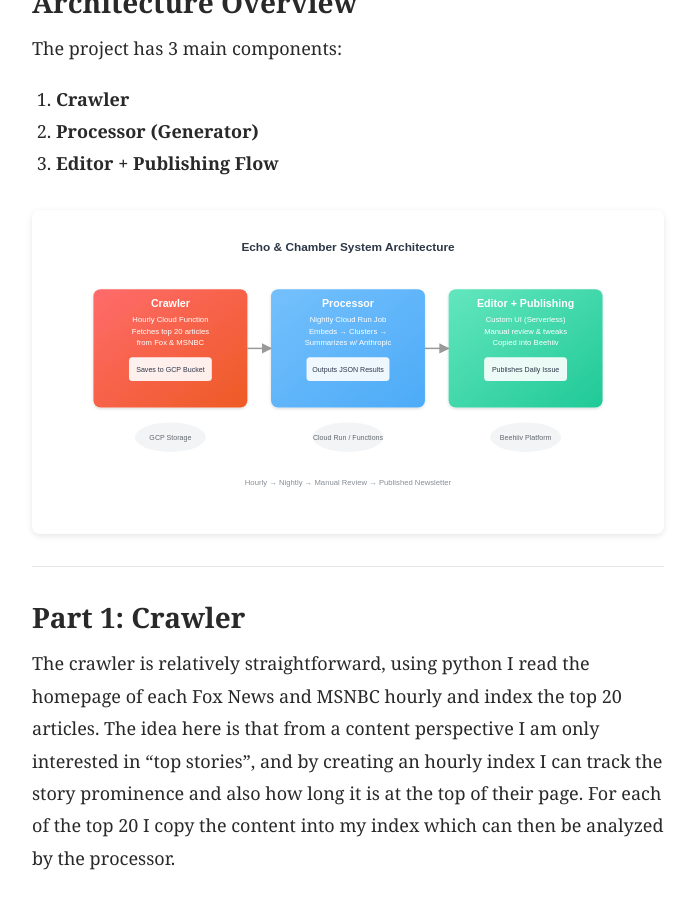
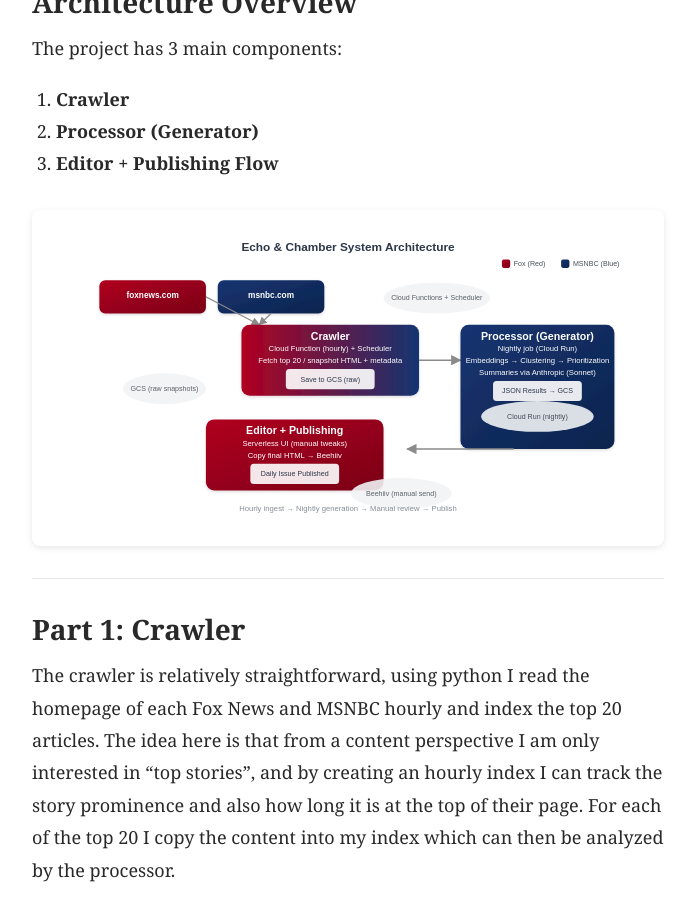
Before and after one commit to michael-koscak/michael-koscak.github.io, a Jekyll site: the page built from _posts/2024-11-02-first-post.md, in a window 1280 px wide and 900 px high, scrolled down 2869 px. Shown: the whole window, without its empty margins (292-987 px from the left). Built offline with Jekyll 4.4.1, drawn with Linux system fonts in a browser that asks for light colours.

Commit message:
changed colors

```diff
--- a/_posts/2024-11-02-first-post.md
+++ b/_posts/2024-11-02-first-post.md
@@ -60,80 +60,153 @@
 3. **Editor + Publishing Flow**
 
 <div style="margin: 30px 0; padding: 20px; background: white; border-radius: 8px; box-shadow: 0 2px 6px rgba(0,0,0,0.1);">
-<svg viewBox="0 0 1000 480" width="100%" height="auto" style="max-width: 900px; display:block; margin:0 auto;">
+<svg viewBox="0 0 1000 500" width="100%" height="auto" style="max-width: 900px; display:block; margin:0 auto;">
 <defs>
-<linearGradient id="crawlerGrad" x1="0%" y1="0%" x2="100%" y2="100%">
-<stop offset="0%" style="stop-color:#ff6b6b;stop-opacity:1" />
-<stop offset="100%" style="stop-color:#ee5a24;stop-opacity:1" />
-</linearGradient>
-<linearGradient id="processorGrad" x1="0%" y1="0%" x2="100%" y2="100%">
-<stop offset="0%" style="stop-color:#74c0fc;stop-opacity:1" />
-<stop offset="100%" style="stop-color:#4dabf7;stop-opacity:1" />
-</linearGradient>
-<linearGradient id="editorGrad" x1="0%" y1="0%" x2="100%" y2="100%">
-<stop offset="0%" style="stop-color:#63e6be;stop-opacity:1" />
-<stop offset="100%" style="stop-color:#20c997;stop-opacity:1" />
-</linearGradient>
-<filter id="dropShadow">
-<feDropShadow dx="0" dy="2" stdDeviation="3" flood-opacity="0.15"/>
-</filter>
-<marker id="arrow" viewBox="0 0 10 10" refX="9" refY="5" markerWidth="7" markerHeight="7" orient="auto">
-<path d="M 0 0 L 10 5 L 0 10 z" fill="#999" />
-</marker>
+  <!-- Echo & Chamber brand colors -->
+  <!-- Fox red -->
+  <linearGradient id="foxRedGrad" x1="0%" y1="0%" x2="100%" y2="100%">
+    <stop offset="0%" style="stop-color:#B00020;stop-opacity:1" />
+    <stop offset="100%" style="stop-color:#7a0016;stop-opacity:1" />
+  </linearGradient>
+  <!-- MSNBC blue -->
+  <linearGradient id="msnbcBlueGrad" x1="0%" y1="0%" x2="100%" y2="100%">
+    <stop offset="0%" style="stop-color:#153471;stop-opacity:1" />
+    <stop offset="100%" style="stop-color:#0e244d;stop-opacity:1" />
+  </linearGradient>
+  <!-- Mixed red→blue for “handoff” feel -->
+  <linearGradient id="mixGrad" x1="0%" y1="0%" x2="100%" y2="0%">
+    <stop offset="0%" style="stop-color:#B00020;stop-opacity:1" />
+    <stop offset="100%" style="stop-color:#153471;stop-opacity:1" />
+  </linearGradient>
+
+  <filter id="dropShadow">
+    <feDropShadow dx="0" dy="2" stdDeviation="3" flood-opacity="0.15"/>
+  </filter>
+  <marker id="arrow" viewBox="0 0 10 10" refX="9" refY="5" markerWidth="7" markerHeight="7" orient="auto">
+    <path d="M 0 0 L 10 5 L 0 10 z" fill="#8a8a8a" />
+  </marker>
 </defs>
 
 <!-- Title -->
-<text x="500" y="35" font-family="Arial, sans-serif" font-size="20" font-weight="bold" fill="#2d3748" text-anchor="middle">Echo & Chamber System Architecture</text>
+<text x="500" y="36" font-family="Arial, sans-serif" font-size="20" font-weight="bold" fill="#2d3748" text-anchor="middle">
+  Echo & Chamber System Architecture
+</text>
+
+<!-- Legend (Fox / MSNBC) -->
+<g>
+  <rect x="760" y="50" width="14" height="14" rx="3" fill="url(#foxRedGrad)"></rect>
+  <text x="780" y="61" font-family="Arial, sans-serif" font-size="12" fill="#495057">Fox (Red)</text>
+  <rect x="860" y="50" width="14" height="14" rx="3" fill="url(#msnbcBlueGrad)"></rect>
+  <text x="880" y="61" font-family="Arial, sans-serif" font-size="12" fill="#495057">MSNBC (Blue)</text>
+</g>
+
+<!-- Sources row: Fox / MSNBC -->
+<g filter="url(#dropShadow)">
+  <rect x="80" y="85" width="180" height="56" rx="10" fill="url(#foxRedGrad)"></rect>
+  <text x="170" y="115" text-anchor="middle" font-family="Arial, sans-serif" font-size="14" fill="white" font-weight="bold">
+    foxnews.com
+  </text>
+
+  <rect x="280" y="85" width="180" height="56" rx="10" fill="url(#msnbcBlueGrad)"></rect>
+  <text x="370" y="115" text-anchor="middle" font-family="Arial, sans-serif" font-size="14" fill="white" font-weight="bold">
+    msnbc.com
+  </text>
+</g>
+
+<!-- Connector to Crawler -->
+<line x1="260" y1="113" x2="350" y2="160" stroke="#8a8a8a" stroke-width="2" marker-end="url(#arrow)" />
+<line x1="370" y1="141" x2="350" y2="160" stroke="#8a8a8a" stroke-width="2" marker-end="url(#arrow)" />
 
 <!-- Crawler -->
 <g filter="url(#dropShadow)">
-<rect x="70" y="100" width="260" height="200" rx="12" fill="url(#crawlerGrad)" />
-<text x="200" y="130" text-anchor="middle" font-family="Arial, sans-serif" font-size="18" fill="white" font-weight="bold">Crawler</text>
-<text x="200" y="155" text-anchor="middle" font-family="Arial, sans-serif" font-size="13" fill="white">Hourly Cloud Function</text>
-<text x="200" y="175" text-anchor="middle" font-family="Arial, sans-serif" font-size="13" fill="white">Fetches top 20 articles</text>
-<text x="200" y="195" text-anchor="middle" font-family="Arial, sans-serif" font-size="13" fill="white">from Fox & MSNBC</text>
-<rect x="130" y="215" width="140" height="40" rx="6" fill="white" opacity="0.9" />
-<text x="200" y="240" text-anchor="middle" font-family="Arial, sans-serif" font-size="12" fill="#2d3748">Saves to GCP Bucket</text>
+  <rect x="320" y="160" width="300" height="120" rx="14" fill="url(#mixGrad)"></rect>
+  <text x="470" y="185" text-anchor="middle" font-family="Arial, sans-serif" font-size="18" fill="white" font-weight="bold">
+    Crawler
+  </text>
+  <text x="470" y="205" text-anchor="middle" font-family="Arial, sans-serif" font-size="13" fill="white">
+    Cloud Function (hourly) + Scheduler
+  </text>
+  <text x="470" y="225" text-anchor="middle" font-family="Arial, sans-serif" font-size="13" fill="white">
+    Fetch top 20 / snapshot HTML + metadata
+  </text>
+  <rect x="395" y="235" width="150" height="34" rx="6" fill="white" opacity="0.9"></rect>
+  <text x="470" y="256" text-anchor="middle" font-family="Arial, sans-serif" font-size="12" fill="#2d3748">
+    Save to GCS (raw)
+  </text>
 </g>
+
+<!-- Arrow to Processor -->
+<line x1="620" y1="220" x2="690" y2="220" stroke="#8a8a8a" stroke-width="2.5" marker-end="url(#arrow)" />
 
 <!-- Processor -->
 <g filter="url(#dropShadow)">
-<rect x="370" y="100" width="260" height="200" rx="12" fill="url(#processorGrad)" />
-<text x="500" y="130" text-anchor="middle" font-family="Arial, sans-serif" font-size="18" fill="white" font-weight="bold">Processor</text>
-<text x="500" y="155" text-anchor="middle" font-family="Arial, sans-serif" font-size="13" fill="white">Nightly Cloud Run Job</text>
-<text x="500" y="175" text-anchor="middle" font-family="Arial, sans-serif" font-size="13" fill="white">Embeds → Clusters →</text>
-<text x="500" y="195" text-anchor="middle" font-family="Arial, sans-serif" font-size="13" fill="white">Summarizes w/ Anthropic</text>
-<rect x="430" y="215" width="140" height="40" rx="6" fill="white" opacity="0.9" />
-<text x="500" y="240" text-anchor="middle" font-family="Arial, sans-serif" font-size="12" fill="#2d3748">Outputs JSON Results</text>
+  <rect x="690" y="160" width="260" height="210" rx="14" fill="url(#msnbcBlueGrad)"></rect>
+  <text x="820" y="185" text-anchor="middle" font-family="Arial, sans-serif" font-size="18" fill="white" font-weight="bold">
+    Processor (Generator)
+  </text>
+  <text x="820" y="205" text-anchor="middle" font-family="Arial, sans-serif" font-size="13" fill="white">
+    Nightly job (Cloud Run)
+  </text>
+  <text x="820" y="225" text-anchor="middle" font-family="Arial, sans-serif" font-size="13" fill="white">
+    Embeddings → Clustering → Prioritization
+  </text>
+  <text x="820" y="245" text-anchor="middle" font-family="Arial, sans-serif" font-size="13" fill="white">
+    Summaries via Anthropic (Sonnet)
+  </text>
+  <rect x="745" y="255" width="150" height="34" rx="6" fill="white" opacity="0.9"></rect>
+  <text x="820" y="276" text-anchor="middle" font-family="Arial, sans-serif" font-size="12" fill="#2d3748">
+    JSON Results → GCS
+  </text>
 </g>
 
-<!-- Editor -->
+<!-- Arrow to Editor (down-left for nice flow) -->
+<line x1="780" y1="370" x2="600" y2="370" stroke="#8a8a8a" stroke-width="2.5" marker-end="url(#arrow)" />
+
+<!-- Editor + Publishing -->
 <g filter="url(#dropShadow)">
-<rect x="670" y="100" width="260" height="200" rx="12" fill="url(#editorGrad)" />
-<text x="800" y="130" text-anchor="middle" font-family="Arial, sans-serif" font-size="18" fill="white" font-weight="bold">Editor + Publishing</text>
-<text x="800" y="155" text-anchor="middle" font-family="Arial, sans-serif" font-size="13" fill="white">Custom UI (Serverless)</text>
-<text x="800" y="175" text-anchor="middle" font-family="Arial, sans-serif" font-size="13" fill="white">Manual review & tweaks</text>
-<text x="800" y="195" text-anchor="middle" font-family="Arial, sans-serif" font-size="13" fill="white">Copied into Beehiiv</text>
-<rect x="730" y="215" width="140" height="40" rx="6" fill="white" opacity="0.9" />
-<text x="800" y="240" text-anchor="middle" font-family="Arial, sans-serif" font-size="12" fill="#2d3748">Publishes Daily Issue</text>
+  <rect x="260" y="320" width="300" height="120" rx="14" fill="url(#foxRedGrad)"></rect>
+  <text x="410" y="345" text-anchor="middle" font-family="Arial, sans-serif" font-size="18" fill="white" font-weight="bold">
+    Editor + Publishing
+  </text>
+  <text x="410" y="365" text-anchor="middle" font-family="Arial, sans-serif" font-size="13" fill="white">
+    Serverless UI (manual tweaks)
+  </text>
+  <text x="410" y="385" text-anchor="middle" font-family="Arial, sans-serif" font-size="13" fill="white">
+    Copy final HTML → Beehiiv
+  </text>
+  <rect x="335" y="395" width="150" height="34" rx="6" fill="white" opacity="0.9"></rect>
+  <text x="410" y="416" text-anchor="middle" font-family="Arial, sans-serif" font-size="12" fill="#2d3748">
+    Daily Issue Published
+  </text>
 </g>
 
-<!-- Data Flow Arrows -->
-<line x1="330" y1="200" x2="370" y2="200" stroke="#999" stroke-width="2.5" marker-end="url(#arrow)" />
-<line x1="630" y1="200" x2="670" y2="200" stroke="#999" stroke-width="2.5" marker-end="url(#arrow)" />
+<!-- Cloud/service footers -->
+<g opacity="0.9">
+  <ellipse cx="190" cy="268" rx="70" ry="26" fill="#f1f3f5" />
+  <text x="190" y="272" text-anchor="middle" font-family="Arial, sans-serif" font-size="12" fill="#495057">
+    GCS (raw snapshots)
+  </text>
 
-<!-- Cloud elements -->
-<g opacity="0.85">
-<ellipse cx="200" cy="350" rx="60" ry="25" fill="#f1f3f5" />
-<ellipse cx="500" cy="350" rx="60" ry="25" fill="#f1f3f5" />
-<ellipse cx="800" cy="350" rx="60" ry="25" fill="#f1f3f5" />
-<text x="200" y="355" text-anchor="middle" font-family="Arial, sans-serif" font-size="12" fill="#495057">GCP Storage</text>
-<text x="500" y="355" text-anchor="middle" font-family="Arial, sans-serif" font-size="12" fill="#495057">Cloud Run / Functions</text>
-<text x="800" y="355" text-anchor="middle" font-family="Arial, sans-serif" font-size="12" fill="#495057">Beehiiv Platform</text>
+  <ellipse cx="650" cy="115" rx="90" ry="26" fill="#f1f3f5" />
+  <text x="650" y="119" text-anchor="middle" font-family="Arial, sans-serif" font-size="12" fill="#495057">
+    Cloud Functions + Scheduler
+  </text>
+
+  <ellipse cx="820" cy="315" rx="95" ry="26" fill="#f1f3f5" />
+  <text x="820" y="319" text-anchor="middle" font-family="Arial, sans-serif" font-size="12" fill="#495057">
+    Cloud Run (nightly)
+  </text>
+
+  <ellipse cx="590" cy="445" rx="85" ry="26" fill="#f1f3f5" />
+  <text x="590" y="449" text-anchor="middle" font-family="Arial, sans-serif" font-size="12" fill="#495057">
+    Beehiiv (manual send)
+  </text>
 </g>
 
-<!-- Footer Caption -->
-<text x="500" y="430" font-family="Arial, sans-serif" font-size="13" fill="#868e96" text-anchor="middle">Hourly → Nightly → Manual Review → Published Newsletter</text>
+<!-- Flow caption -->
+<text x="500" y="474" font-family="Arial, sans-serif" font-size="13" fill="#868e96" text-anchor="middle">
+  Hourly ingest → Nightly generation → Manual review → Publish
+</text>
 </svg>
 </div>
 
```
